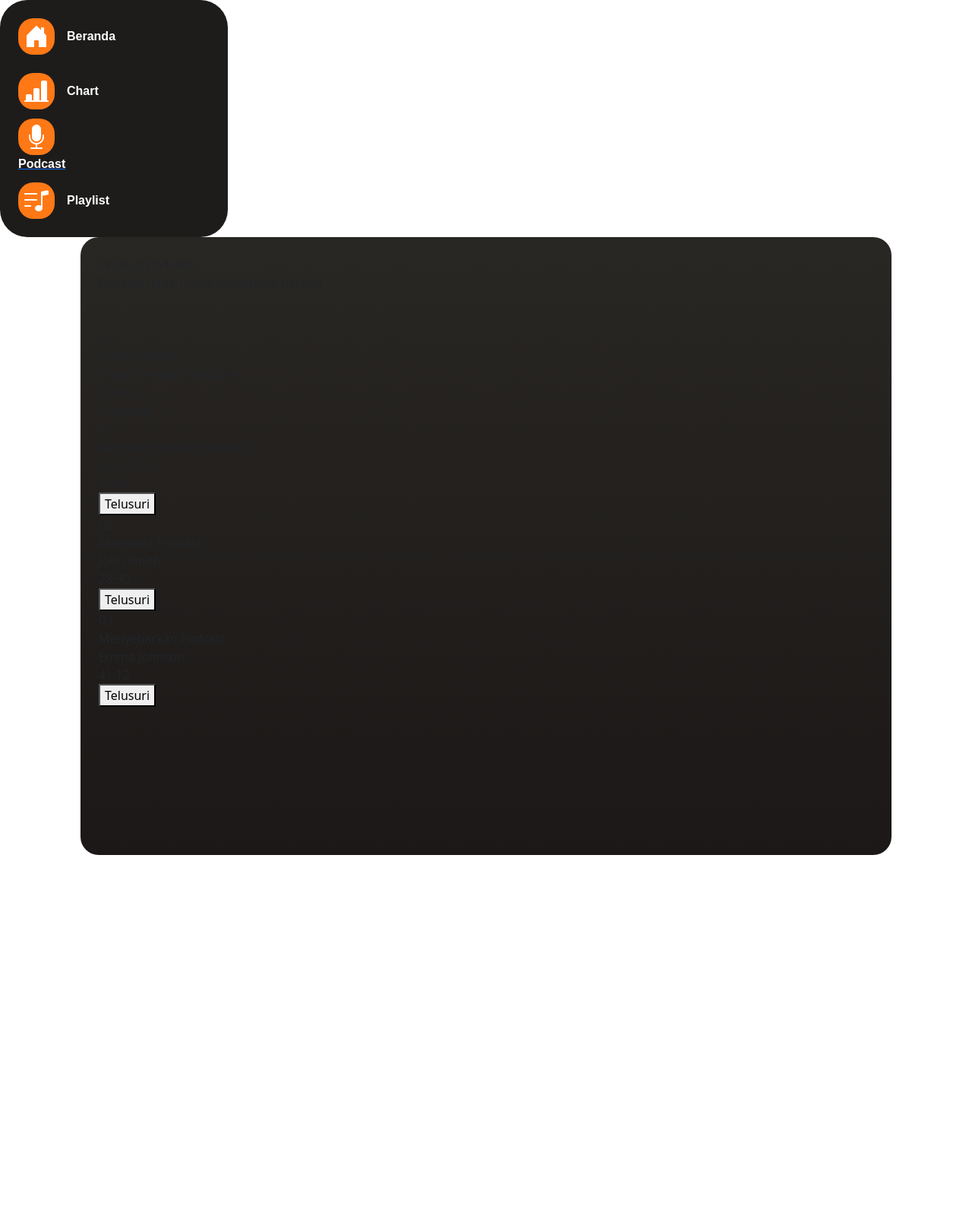
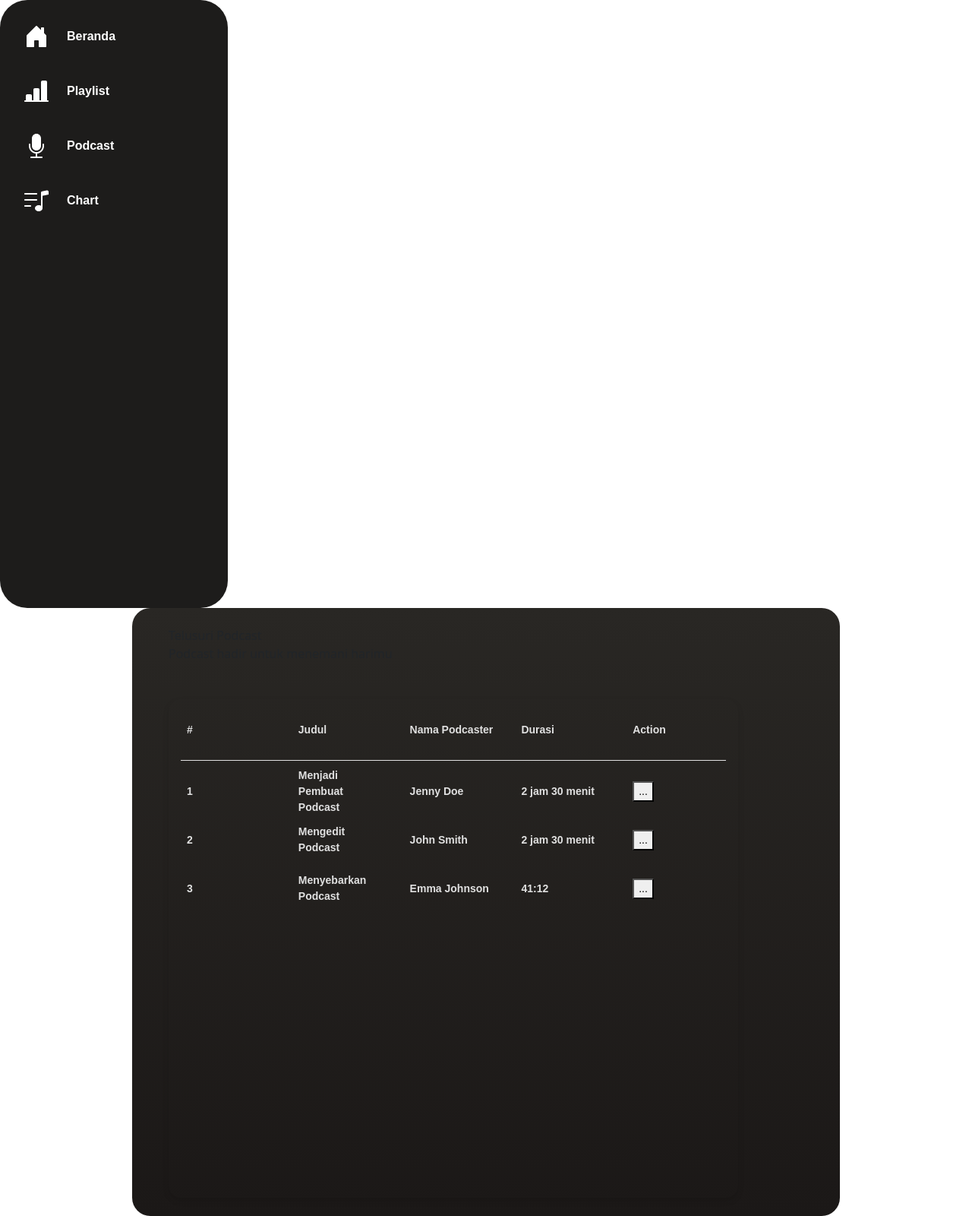
Before and after one commit to mohammadfauzan21/marmut, a Django app: page /podcast/ in a window 1280 px wide. Shown: the whole page at 76% size. Before the commit the page ends 1125 px from the top, so only its background shows below. Run offline with Django 5.2, Linux system fonts and the light colour scheme; some libraries are stand-ins or nearby versions.

Commit message:
navbar masih gagal

```diff
--- a/marmut15/podcast/templates/podcast.html
+++ b/marmut15/podcast/templates/podcast.html
@@ -12,7 +12,7 @@
         padding: 24px;
         gap: 24px;
         width: 300px;
-    height: 312px;
+        height: 100vh; /* Tinggi navbar mengisi tinggi layar */
         background: #1D1C1B;
         border-radius: 36px;
     }
@@ -23,6 +23,13 @@
         gap: 16px;
         width: 100%;
         height: 48px;
+        transition: background-color 0.3s ease;
+        border-radius: 20px;
+    }
+
+    .nav-item:hover,
+    .nav-item.active {
+        background-color: #FF7816;
     }
 
     .nav-item-icon {
@@ -31,7 +38,6 @@
         justify-content: center;
         width: 48px;
         height: 48px;
-    background: #FF7816;
         border-radius: 20px;
     }
 
@@ -47,15 +53,17 @@
         line-height: 24px;
         color: #FFFFFF;
     }
+
     /* CSS untuk konten podcast */
     .container {
         display: flex;
         flex-direction: row;
+        justify-content: space-between;
         align-items: flex-start;
         padding: 24px;
         gap: 24px;
-    width: 1068px;
-    height: 813px;
+        width: calc(100% - 348px); /* Lebar total - lebar navbar */
+        height: 100vh; /* Tinggi mengisi tinggi layar */
         background: linear-gradient(180deg, #292724 0%, #1B1817 100%);
         border-radius: 24px;
     }
@@ -66,40 +74,89 @@
         align-items: flex-start;
         padding: 0px;
         gap: 48px;
-    width: 1020px;
-    height: 677px;
+        width: 100%;
+        max-width: 750px; /* Lebar maksimal konten podcast */
+        height: 100%; /* Mengisi seluruh tinggi container */
+        margin-left: 24px; /* Jarak antara konten dengan navbar */
     }
 
-/* Sisipkan seluruh CSS untuk konten podcast di sini */
+    /* Style untuk item podcast */
+    .podcast-list {
+        display: flex;
+        flex-direction: column;
+        gap: 16px;
+        width: 100%;
+        padding: 16px;
+        background-color: linear-gradient(180deg, #292724 0%, #1B1817 100%); /* Latar belakang item podcast */
+        border-radius: 16px;
+        box-shadow: 0px 4px 8px rgba(0, 0, 0, 0.1);
+        overflow-y: auto; /* Tambahkan scrollbar jika konten melebihi tinggi */
+        height: 100%; /* Mengisi seluruh tinggi container */
+    }
+
+    .podcast-item {
+        display: flex;
+        align-items: center;
+        gap: 16px;
+        width: 100%;
+        height: 48px;
+    }
+
+    .item-number,
+    .item-title,
+    .item-name,
+    .item-duration,
+    .item-action{
+        flex: 1;
+        padding: 8px;
+        font-family: 'Poppins', sans-serif;
+        font-weight: 600;
+        font-size: 14px;
+        line-height: 1.5;
+        color: #E0E0E0;
+    }
+
+    .button .item-action {
+        flex: 1;
+        padding: 8px;
+        font-family: 'Poppins', sans-serif;
+        font-weight: 600;
+        font-size: 14px;
+        line-height: 1.5;
+    }
+
+    .separator {
+        width: 100%;
+        height: 1px;
+        background-color: #E0E0E0;
+    }
 </style>
 </head>
 <body>
     <div class="navbar">
         <div class="nav-item">
             <div class="nav-item-icon">
-                <img src="{% static 'img/icon1.svg' %}" alt="Icon Home">
+                <img src="{% static 'img/icon1.svg' %}" alt="Icon Beranda">
             </div>
-            <div class="nav-item-text">Beranda</div>
+            <span class="nav-item-text">Beranda</span>
         </div>
         <div class="nav-item">
             <div class="nav-item-icon">
-                <img src="{% static 'img/icon2.svg' %}" alt="Icon Chart">
+                <img src="{% static 'img/icon2.svg' %}" alt="Icon Playlist">
             </div>
-            <div class="nav-item-text">Chart</div>
+            <span class="nav-item-text">Playlist</span>
         </div>
         <div class="nav-item">
-            <a href="podcast.html" class="nav-item-link"> <!-- Tautan ke podcast.html -->
             <div class="nav-item-icon">
                 <img src="{% static 'img/icon3.svg' %}" alt="Icon Podcast">
             </div>
-                <div class="nav-item-text">Podcast</div>
-            </a>
+            <span class="nav-item-text">Podcast</span>
         </div>
         <div class="nav-item">
             <div class="nav-item-icon">
-                <img src="{% static 'img/icon4.svg' %}" alt="Icon Playlist">
+                <img src="{% static 'img/icon4.svg' %}" alt="Icon Chart">
             </div>
-            <div class="nav-item-text">Playlist</div>
+            <span class="nav-item-text">Chart</span>
         </div>
     </div>
     <div class="container">
@@ -111,37 +168,38 @@
                 </div>
             </div>
             <div class="podcast-list">
+                <!-- Tambahkan item-item podcast di sini -->
                 <div class="podcast-item">
-                    <div class="item-number">No</div>
-                    <div class="item-title">Judul Podcast</div>
-                    <div class="item-name">Nama Pembuat Podcast</div>
+                    <div class="item-number">#</div>
+                    <div class="item-title">Judul</div>
+                    <div class="item-name">Nama Podcaster</div>
                     <div class="item-duration">Durasi</div>
-                    <div class="item-action">Tindakan</div>
+                    <div class="item-action">Action</div>
                 </div>
                 <div class="separator"></div>
                 <!-- Contoh Item Podcast -->
                 <div class="podcast-item">
-                    <div class="item-number">01</div>
+                    <div class="item-number">1</div>
                     <div class="item-title">Menjadi Pembuat Podcast</div>
                     <div class="item-name">Jenny Doe</div>
-                    <div class="item-duration">32:45</div>
-                    <div class="item-action"><button>Telusuri</button></div>
+                    <div class="item-duration">2 jam 30 menit</div>
+                    <div class="item-action"><button>...</button></div>
                 </div>
                 <!-- Contoh Item Podcast -->
                 <div class="podcast-item">
-                    <div class="item-number">02</div>
+                    <div class="item-number">2</div>
                     <div class="item-title">Mengedit Podcast</div>
                     <div class="item-name">John Smith</div>
-                    <div class="item-duration">28:30</div>
-                    <div class="item-action"><button>Telusuri</button></div>
+                    <div class="item-duration">2 jam 30 menit</div>
+                    <div class="item-action"><button>...</button></div>
                 </div>
                 <!-- Contoh Item Podcast -->
                 <div class="podcast-item">
-                    <div class="item-number">03</div>
+                    <div class="item-number">3</div>
                     <div class="item-title">Menyebarkan Podcast</div>
                     <div class="item-name">Emma Johnson</div>
                     <div class="item-duration">41:12</div>
-                    <div class="item-action"><button>Telusuri</button></div>
+                    <div class="item-action"><button>...</button></div>
                 </div>
             </div>
         </div>
```
Lines whose indentation alone changed are shown as unchanged.
